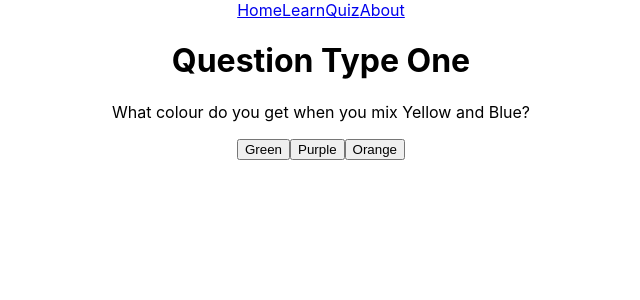
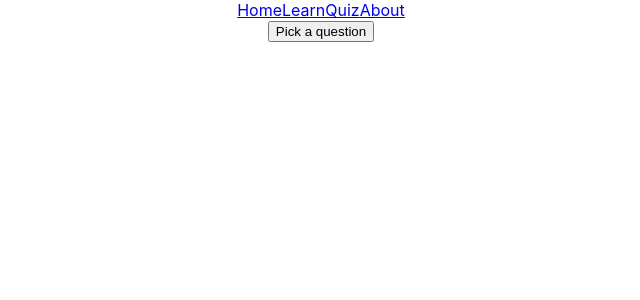
Before and after one commit to rosiegracejones/all-about-colours, a React (Create React App) app: page /quiz in a window 1280 px wide. Shown: the top 300 px of the page, without its empty margins (319-959 px from the left). Built offline with nearby package versions, Linux system fonts and the light colour scheme.

Commit message:
worked on rendering question type one randomly on quiz page. moved data into QuizPage for now. Adapated QuestionTypeOne component to take props

```diff
--- a/src/Components/QuestionTypeOne/QuestionTypeOne.js
+++ b/src/Components/QuestionTypeOne/QuestionTypeOne.js
@@ -1,28 +1,11 @@
 import { useState } from "react";
 
-function QuestionTypeOne({ name }) {
-	const quizData = [
-		{
-			questionType: 1,
-			questionColours: ["Yellow and Blue"],
-			correctColour: "Green",
-			incorrectColours: ["Purple", "Orange"],
-		},
-		{
-			questionType: 1,
-			questionColours: ["Red and Yellow"],
-			correctColour: ["Orange"],
-			incorrectColours: ["Green", "Purple"],
-		},
-		{
-			questionType: 1,
-			questionColours: ["Blue and Red"],
-			correctColour: ["Purple"],
-			incorrectColours: ["Green", "Purple"],
-		},
-		// Add more questions as needed
-	];
-
+function QuestionTypeOne({
+  name,
+  questionColours,
+  correctColour,
+  incorrectColours,
+}) {
   const [message, setMessage] = useState("");
 
   // create a function that will use the colour selected to display correct or incorrect based on the colour selected
@@ -31,7 +14,6 @@ function QuestionTypeOne({ name }) {
   // if else, console log incorrect, name try again
 
   function checkAnswer(clickedColour) {
-		const correctColour = quizData[0].correctColour;
     if (clickedColour === correctColour) {
       setMessage(`Correct, well done ${name}!`);
       // console.log("Correct, well done " + name + "!");
@@ -44,15 +26,15 @@ function QuestionTypeOne({ name }) {
   return (
     <div>
       <h1>Question Type One</h1>
-			<p>What colour do you get when you mix {quizData[0].questionColours}?</p>
-			<button onClick={() => checkAnswer(quizData[0].correctColour)}>
-				{quizData[0].correctColour}
+      <p>What colour do you get when you mix {questionColours}?</p>
+      <button onClick={() => checkAnswer(correctColour)}>
+        {correctColour}
       </button>
-			<button onClick={() => checkAnswer(quizData[0].incorrectColours[0])}>
-				{quizData[0].incorrectColours[0]}
+      <button onClick={() => checkAnswer(incorrectColours[0])}>
+        {incorrectColours[0]}
       </button>
-			<button onClick={() => checkAnswer(quizData[0].incorrectColours[1])}>
-				{quizData[0].incorrectColours[1]}
+      <button onClick={() => checkAnswer(incorrectColours[1])}>
+        {incorrectColours[1]}
       </button>
       <p>{message}</p>
     </div>
--- a/src/Pages/QuizPage.js
+++ b/src/Pages/QuizPage.js
@@ -1,24 +1,123 @@
 import QuestionTypeOne from "../Components/QuestionTypeOne/QuestionTypeOne";
+import { useState } from "react";
 
 export default function QuizPage({ name }) {
-  const quizData = [
-    {
-      questionType: 1,
-      questionColours: ["yellow", "blue"],
-      answerColor: "green",
+  const [currentQuestion, setCurrentQuestion] = useState("");
+
+  const quizData = {
+    question1: {
+      type: 1,
+      questionColours: "Yellow and Blue",
+      correctColour: "Green",
+      incorrectColours: ["Purple", "Orange"],
     },
-    {
-      questionType: 2,
-      questionColours: ["orange"],
-      answerColors: ["red", "yellow"],
+    question2: {
+      type: 1,
+      questionColours: "Red and Yellow",
+      correctColour: "Orange",
+      incorrectColours: ["Green", "Purple"],
     },
-    // Add more questions as needed
-  ];
+    question3: {
+      type: 1,
+      questionColours: "Blue and Red",
+      correctColour: "Purple",
+      incorrectColours: ["Green", "Orange"],
+    },
+  };
+
+  // create a function that will pick a random question from the quizData object and display it.
+  // use the random number to select a question from the quizData object
+  // return the question to the user via the QuestionTypeOne component
+  // send prop data to the QuestionTypeOne component
+
+  function randomQuestion() {
+    const questionNumber = Math.floor(Math.random() * 3) + 1;
+    // don't repeat the same question
+    if (currentQuestion === quizData[`question${questionNumber}`]) {
+      randomQuestion();
+    }
+    setCurrentQuestion(quizData[`question${questionNumber}`]);
+  }
 
   return (
     <>
-      {console.log(quizData[1])}
-      <QuestionTypeOne name={name} />
+      {/* if currentQuestions has a type of 1 then call QuestionTypeOne component */}
+      {currentQuestion.type === 1 && (
+        <QuestionTypeOne
+          name={name}
+          questionColours={currentQuestion.questionColours}
+          correctColour={currentQuestion.correctColour}
+          incorrectColours={currentQuestion.incorrectColours}
+        />
+      )}
+
+      <button onClick={randomQuestion}>Pick a question</button>
     </>
   );
 }
+
+// import QuestionTypeOne from "../Components/QuestionTypeOne/QuestionTypeOne";
+// import { useState, useEffect } from "react";
+
+// export default function QuizPage({ name }) {
+//   const quizData = {
+//     question1: {
+//       type: 1,
+//       questionColours: "Yellow and Blue",
+//       correctColour: "Green",
+//       incorrectColours: ["Purple", "Orange"],
+//     },
+//     question2: {
+//       type: 1,
+//       questionColours: "Red and Yellow",
+//       correctColour: "Orange",
+//       incorrectColours: ["Green", "Purple"],
+//     },
+//     question3: {
+//       type: 1,
+//       questionColours: "Blue and Red",
+//       correctColour: "Purple",
+//       incorrectColours: ["Green", "Orange"],
+//     },
+//   };
+
+//   const allQuestions = Object.values(quizData); // Convert quizData object into an array of questions
+//   const [shuffledQuestions, setShuffledQuestions] = useState([]);
+//   const [currentQuestionIndex, setCurrentQuestionIndex] = useState(0);
+
+//   // Shuffle questions when the component loads
+//   useEffect(() => {
+//     shuffleAndSetQuestions();
+//   }, []);
+
+//   function shuffleAndSetQuestions() {
+//     const shuffled = [...allQuestions].sort(() => Math.random() - 0.5); // Shuffle array
+//     setShuffledQuestions(shuffled);
+//     setCurrentQuestionIndex(0); // Reset index
+//   }
+
+//   function nextQuestion() {
+//     if (currentQuestionIndex < shuffledQuestions.length - 1) {
+//       setCurrentQuestionIndex((prevIndex) => prevIndex + 1);
+//     } else {
+//       shuffleAndSetQuestions(); // Reshuffle when all questions are used
+//     }
+//   }
+
+//   const currentQuestion = shuffledQuestions[currentQuestionIndex];
+
+//   return (
+//     <>
+//       {currentQuestion && currentQuestion.type === 1 && (
+//         <QuestionTypeOne
+//           name={name}
+//           questionColours={currentQuestion.questionColours}
+//           correctColour={currentQuestion.correctColour}
+//           incorrectColours={currentQuestion.incorrectColours}
+//         />
+//       )}
+
+//       <button onClick={nextQuestion}>Next question</button>
+//     </>
+//   );
+// }
```
Lines whose indentation alone changed are shown as unchanged.
